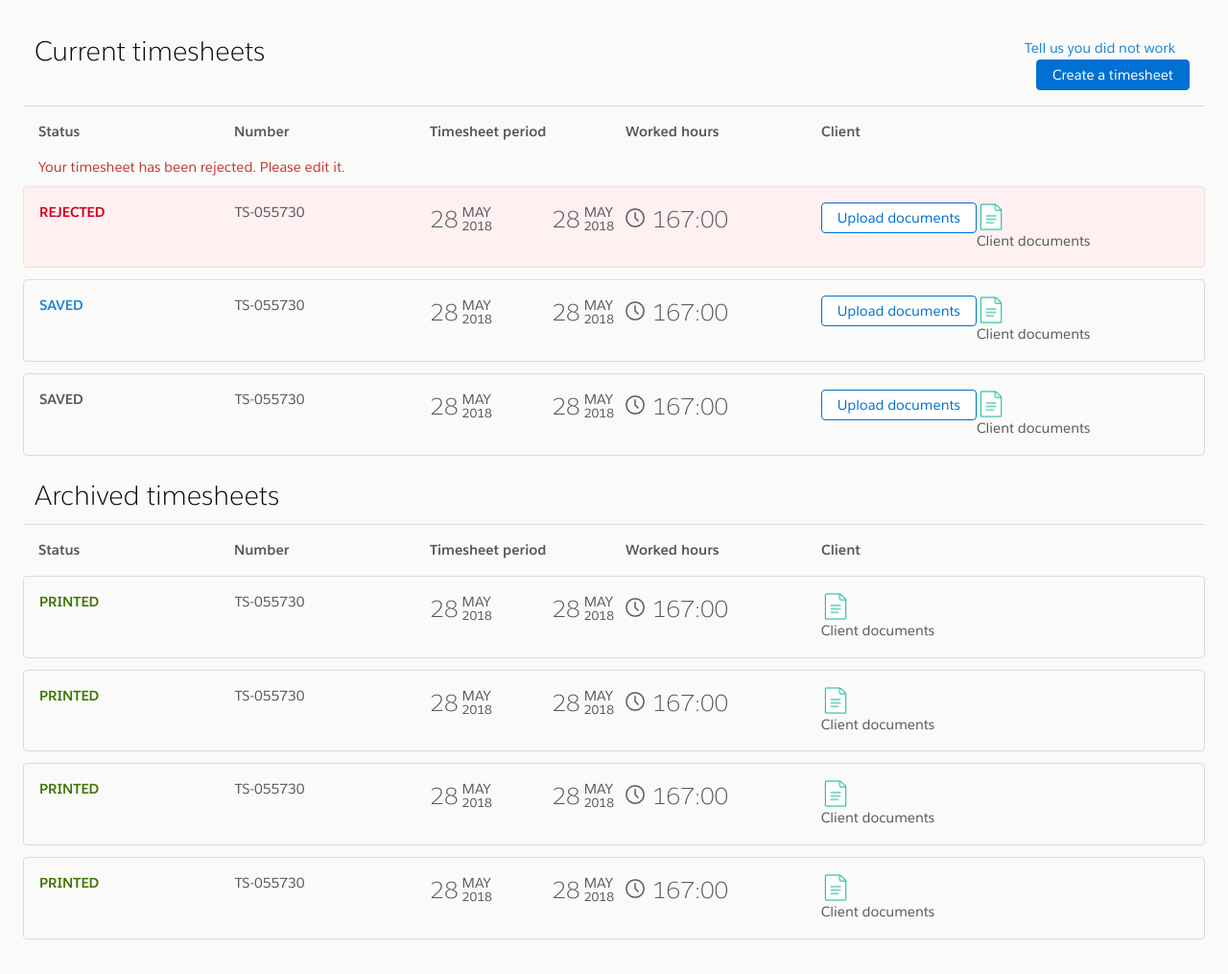
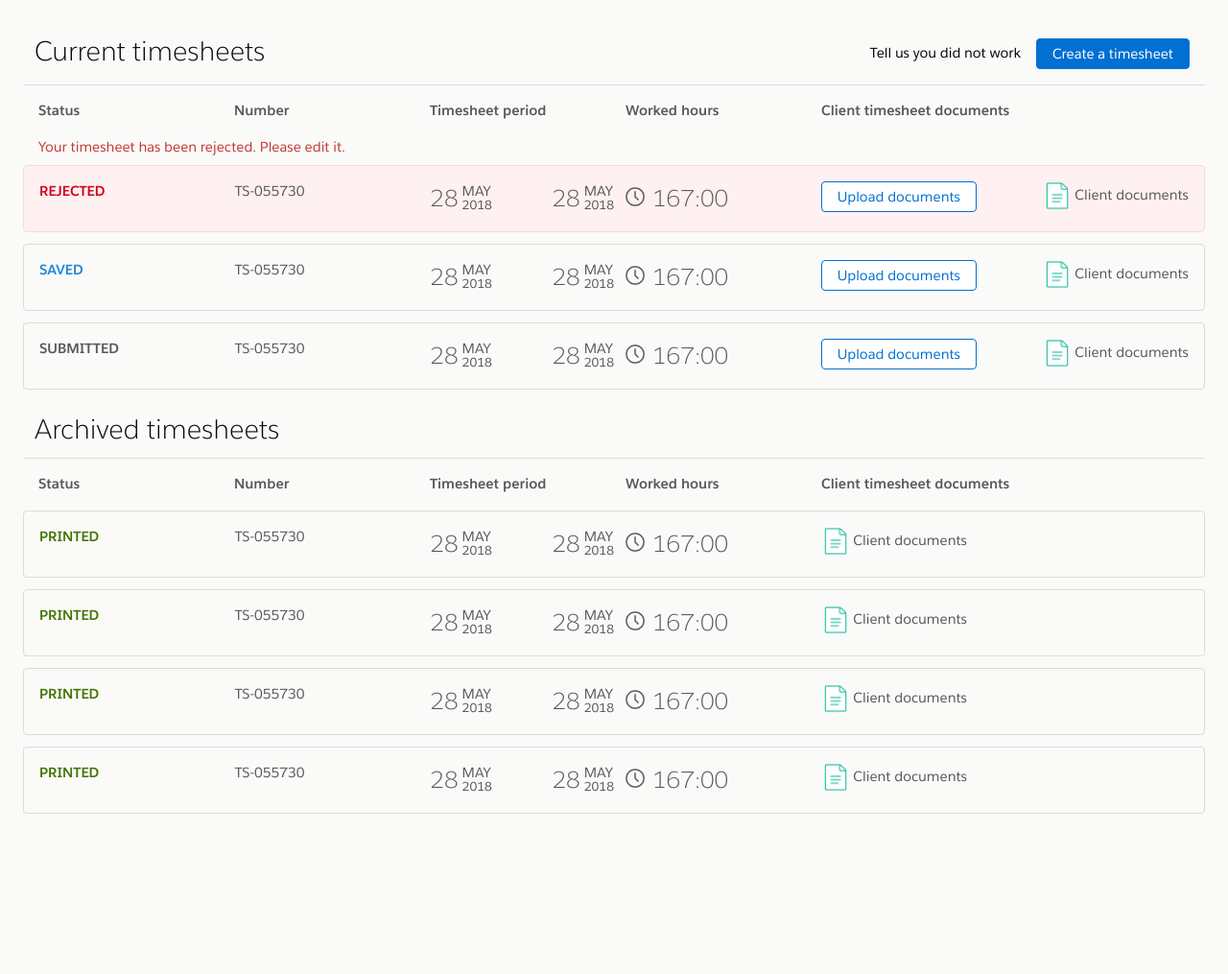
Before and after one commit to juvalverde/k2timesheet, a plain HTML site: page index.html in a window 1280 px wide. Shown: the whole page at 96% size. After the commit the page ends 884 px from the top, so only its background shows below. Drawn offline with Linux system fonts and the light colour scheme.

Commit message:
ajuste de layout na últuma coluna

```diff
--- a/assets/styles/less/timesheet.less
+++ b/assets/styles/less/timesheet.less
@@ -88,9 +88,10 @@
 					}
 				}
 
-				.box-documents {
-					display: table-cell;
-				}
+				// .box-documents {
+
+
+				// }
 			}
 
 			.box_default-error {
--- a/index.html
+++ b/index.html
@@ -18,7 +18,7 @@
 								<p class="slds-text-heading_large">Current timesheets</p>
 							</div>
 							<div class="slds-float_right slds-p-around_medium">
-								<div style="color:#1c86d8;">Tell us you did not work</div>
+								Tell us you did not work
 								<button class="slds-button slds-button_brand slds-m-left_small">Create a timesheet</button>
 							</div>
 						</div>
@@ -47,7 +47,7 @@
 						</div>
 
 						<div class="slds-col slds-size_2-of-6">
-							<span>Client</span>
+							<span>Client timesheet documents</span>
 						</div>
 					</div>
 
@@ -110,7 +110,7 @@
 												</div>
 												<div class="slds-float_right">
 													<img src="assets/icons/doc.png" width="30px">
-													<p>Client documents</p>
+													Client documents
 												</div>
 											</div>
 										</div>
@@ -179,7 +179,7 @@
 												</div>
 												<div class="slds-float_right">
 													<img src="assets/icons/doc.png" width="30px">
-													<p>Client documents</p>
+													Client documents
 												</div>
 											</div>
 										</div>
@@ -198,7 +198,7 @@
 							<div class="slds-grid slds-gutters">
 
 								<div class="slds-col slds-size_1-of-6">
-									<span class="box-status">Saved</span>
+									<span class="box-status">Submitted</span>
 								</div>
 
 								<div class="slds-col slds-size_1-of-6">
@@ -248,7 +248,7 @@
 												</div>
 												<div class="slds-float_right">
 													<img src="assets/icons/doc.png" width="30px">
-													<p>Client documents</p>
+													Client documents
 												</div>
 											</div>
 										</div>
@@ -306,7 +306,7 @@
 						</div>
 
 						<div class="slds-col slds-size_2-of-6">
-							<span>Client</span>
+							<span>Client timesheet documents</span>
 						</div>
 					</div>
 
@@ -361,15 +361,8 @@
 
 									<span class="box-documents">
 
-										<div class="slds-clearfix">
-											<div class="slds-clearfix">
-
-												<div class="slds-float_right">
-													<img src="assets/icons/doc.png" width="30px">
-													<p>Client documents</p>
-												</div>
-											</div>
-										</div>
+										<img src="assets/icons/doc.png" width="30px">
+										Client documents
 
 									</span>
 
@@ -428,14 +421,8 @@
 
 									<span class="box-documents">
 
-										<div class="slds-clearfix">
-											<div class="slds-clearfix">
-												<div class="slds-float_right">
-													<img src="assets/icons/doc.png" width="30px">
-													<p>Client documents</p>
-												</div>
-											</div>
-										</div>
+										<img src="assets/icons/doc.png" width="30px">
+										Client documents
 
 									</span>
 
@@ -494,15 +481,8 @@
 
 									<span class="box-documents">
 
-										<div class="slds-clearfix">
-											<div class="slds-clearfix">
-
-												<div class="slds-float_right">
-													<img src="assets/icons/doc.png" width="30px">
-													<p>Client documents</p>
-												</div>
-											</div>
-										</div>
+										<img src="assets/icons/doc.png" width="30px">
+										Client documents
 
 									</span>
 
@@ -562,15 +542,8 @@
 
 									<span class="box-documents">
 
-										<div class="slds-clearfix">
-											<div class="slds-clearfix">
-
-												<div class="slds-float_right">
-													<img src="assets/icons/doc.png" width="30px">
-													<p>Client documents</p>
-												</div>
-											</div>
-										</div>
+										<img src="assets/icons/doc.png" width="30px">
+										Client documents
 
 									</span>
 
```
Also changed, not shown: assets/styles/css/timesheet.css.
